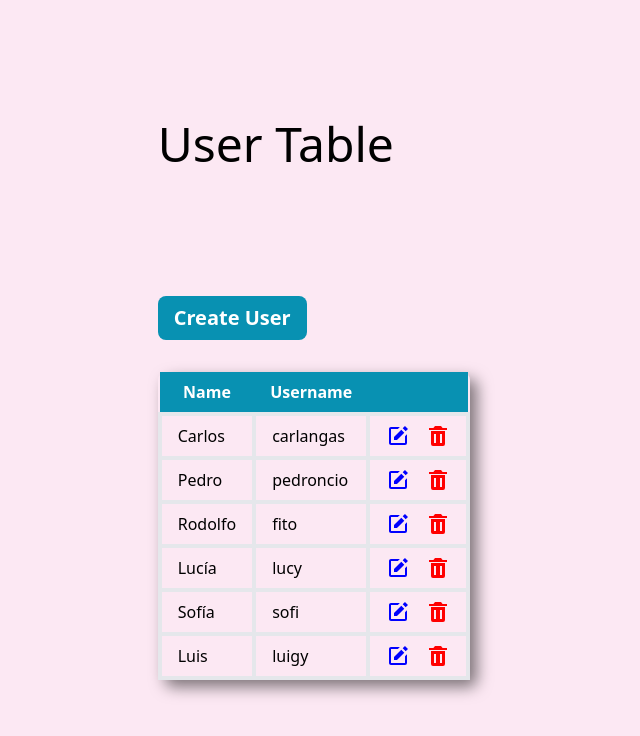
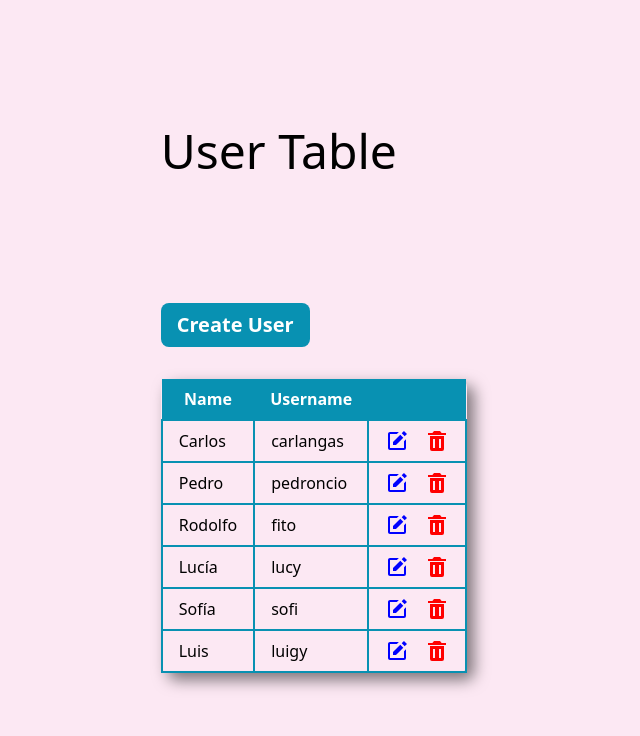
Before and after one commit to luisvelazquezavila/user-crud, a React (Vite) app: page / in a window 1280 px wide. Shown: the top 736 px of the page, without its empty margins (326-966 px from the left). Built offline with nearby package versions, Linux system fonts and the light colour scheme.

Commit message:
Corregí error en los bordes de la tabla

```diff
--- a/src/components/UserTable.tsx
+++ b/src/components/UserTable.tsx
@@ -37,9 +37,9 @@ export default function UserTable() {
         <tbody>
           {users.map((user) => (
             <tr key={user.id }>
-              <td className="bord-cyan-600 border-solid border-4 px-4 py-2">{user.name}</td>
-              <td className="bord-cyan-600 border-solid border-4 px-4 py-2">{user.username}</td>
-              <td className="bord-cyan-600 border-solid border-4 px-4 py-2">
+              <td className="border-cyan-600 border-2 px-4 py-2">{user.name}</td>
+              <td className="border-cyan-600 border-2 px-4 py-2">{user.username}</td>
+              <td className="border-cyan-600 border-2 px-4 py-2">
                 <div className="flex gap-4">
                   <button
                     className="transform hover:scale-150 transition duration-100"
```
